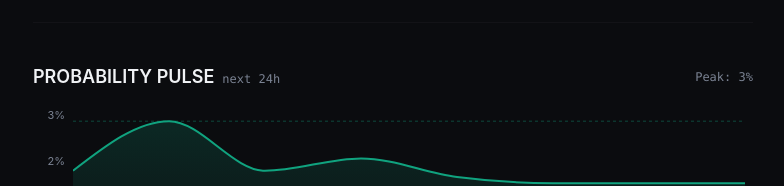
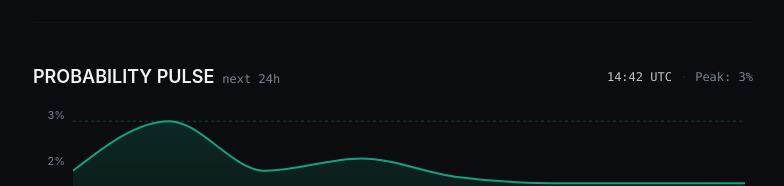
Before and after one commit to NicholasHan1226/CodexResets, a React (Vite) app: page / in a window 1280 px wide. Shown: the part 564-750 px from the top of the page, without its empty margins (247-1031 px from the left). Built offline with nearby package versions, Linux system fonts and the light colour scheme; no server answers; the database is empty; a web font is replaced by a local one.

Commit message:
feat(curve): NOW 标记显示实时 UTC 时间并自动走动
Coze-Commit-Type: user
Coze-User-ID: 2842700745816672
Coze-Conversation-ID: 12445539

```diff
--- a/src/sections/ProbabilityCurve.tsx
+++ b/src/sections/ProbabilityCurve.tsx
@@ -1,3 +1,4 @@
+import { useState, useEffect } from "react";
 import { AreaChart, Area, XAxis, YAxis, Tooltip, ResponsiveContainer, ReferenceLine, ReferenceDot } from "recharts";
 import type { ProbabilityPoint } from "@/types/reset";
 import { useI18n } from "@/contexts/I18nContext";
@@ -10,8 +11,17 @@ interface ProbabilityCurveProps {
 
 export function ProbabilityCurve({ curve, hours }: ProbabilityCurveProps) {
   const { t } = useI18n();
-  const now = new Date();
+
+  // Ticking clock so the NOW marker and displayed time stay live
+  const [now, setNow] = useState(() => new Date());
+  useEffect(() => {
+    const id = setInterval(() => setNow(new Date()), 30000);
+    return () => clearInterval(id);
+  }, []);
   const nowTimestamp = now.getTime();
+
+  // Current UTC time (chart data is UTC-based)
+  const nowUtcLabel = `${String(now.getUTCHours()).padStart(2, "0")}:${String(now.getUTCMinutes()).padStart(2, "0")} UTC`;
 
   // Group data by date for the chart
   const allData = curve.map((point) => {
@@ -64,6 +74,8 @@ export function ProbabilityCurve({ curve, hours }: ProbabilityCurveProps) {
           )}
         </h2>
         <span className="font-mono text-xs text-muted-foreground">
+          <span className="text-foreground/80">{nowUtcLabel}</span>
+          <span className="mx-2 text-border">·</span>
           {t("curve.peak")}: {Math.round(peak.probability * 100)}%
         </span>
       </div>
@@ -124,8 +136,8 @@ export function ProbabilityCurve({ curve, hours }: ProbabilityCurveProps) {
                     strokeDasharray="4 4"
                     strokeOpacity={0.5}
                     label={{
-                      value: t("curve.now"),
-                      position: "top",
+                      value: `${t("curve.now")} ${nowUtcLabel}`,
+                      position: "insideTopRight",
                       fill: "#F0F2F5",
                       fontSize: 11,
                       fontWeight: 600,
```
